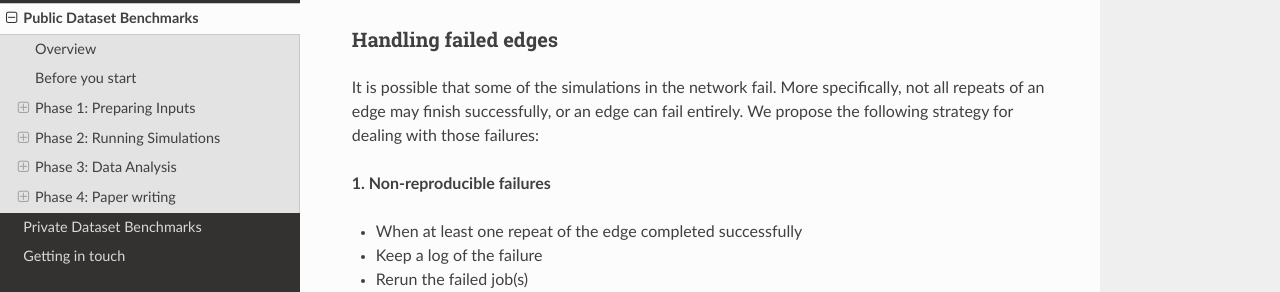
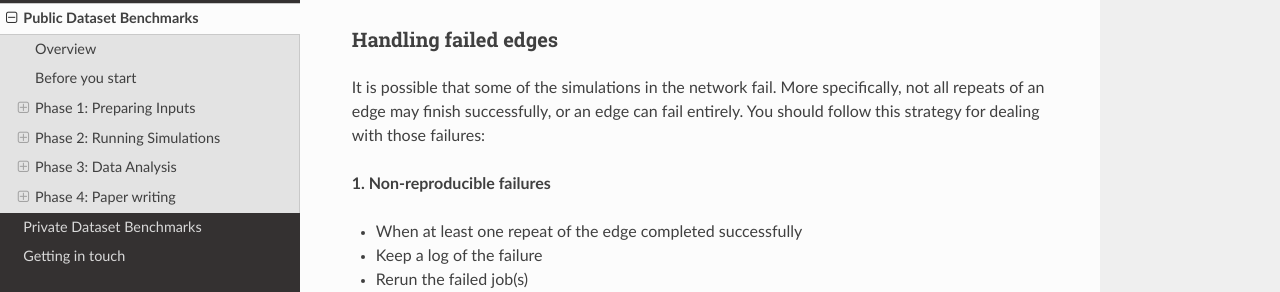
Before and after one commit to OpenFreeEnergy/IndustryBenchmarks2024, a Sphinx documentation site: the page built from docs/source/public/overview.rst, in a window 1280 px wide and 900 px high, scrolled down 5115 px. Shown: the part 180-472 px from the top of the window. Built offline with Sphinx 7.4.7 and the Read the Docs theme 2.0.0, drawn with Linux system fonts in a browser that asks for light colours.

Commit message:
Update docs/source/public/overview.rst

```diff
--- a/docs/source/public/overview.rst
+++ b/docs/source/public/overview.rst
@@ -224,7 +224,7 @@ Handling failed edges
 
 It is possible that some of the simulations in the network fail.
 More specifically, not all repeats of an edge may finish successfully, or an edge can fail entirely.
-We propose the following strategy for dealing with those failures:
+You should follow this strategy for dealing with those failures:
 
 **1. Non-reproducible failures**
 
```
